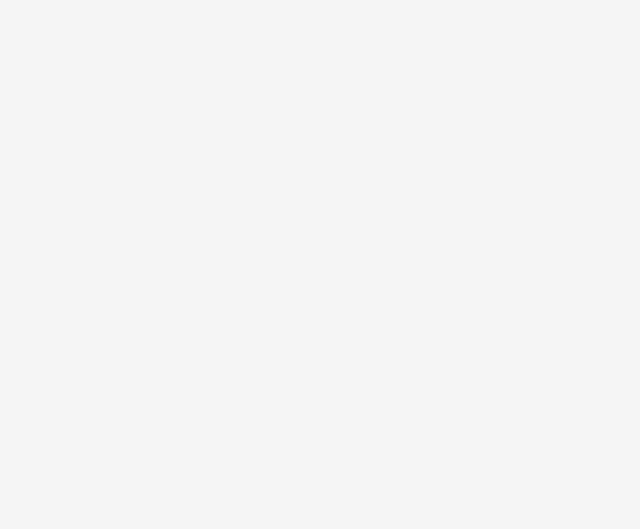
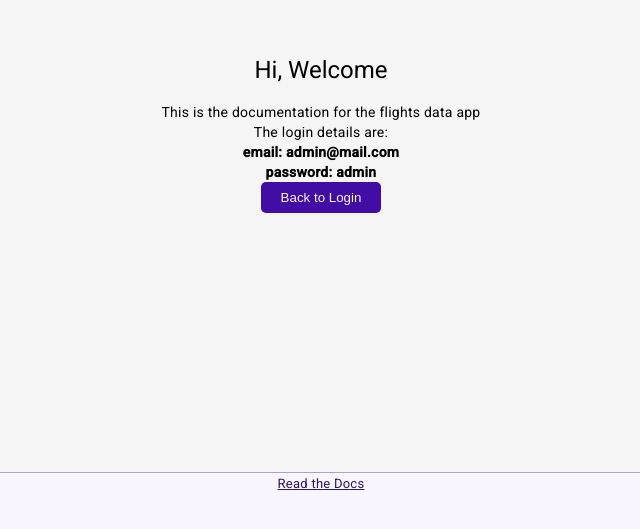
Before and after one commit to Istine/flight-viewer-angular, an Angular app: page /docs in a window 1280 px wide. Before the commit this address led to /. Shown: the part 267-796 px from the top of the page, without its empty margins (319-959 px from the left). Built offline with nearby package versions, Linux system fonts and the light colour scheme.

Commit message:
added footer docs

```diff
--- a/src/app/app.component.css
+++ b/src/app/app.component.css
@@ -0,0 +1,17 @@
+footer {
+  bottom: 0;
+  width: 100%;
+  height: 60px;
+  border-top: 1px solid #aba2be;
+  position: fixed;
+  background-color: #f9f5ff;
+  text-align: center;
+}
+
+footer a {
+  text-decoration: underline;
+  color: #2d175c;
+  font-size: 13px;
+  margin-top: 0.5rem;
+  cursor: pointer;
+}
--- a/src/app/app.component.html
+++ b/src/app/app.component.html
@@ -1,3 +1,6 @@
 <div class="container">
 <router-outlet></router-outlet>
 </div>
+<footer >
+    <a [routerLink]="docsLink">Read the Docs</a>
+  </footer>
--- a/src/app/app.component.ts
+++ b/src/app/app.component.ts
@@ -1,10 +1,13 @@
 import { Component } from '@angular/core';
+import { Router } from '@angular/router';
 
 @Component({
   selector: 'app-root',
   templateUrl: './app.component.html',
-  styleUrls: ['./app.component.css']
+  styleUrls: ['./app.component.css'],
 })
 export class AppComponent {
+  constructor(private router: Router) {}
+  docsLink: string = '/docs';
   title = 'flight-viewer-angular';
 }
--- a/src/app/app.module.ts
+++ b/src/app/app.module.ts
@@ -20,6 +20,7 @@ import { RouterModule, Routes } from '@angular/router';
 import { FlightsService } from './services/flights.service';
 import { TableComponent } from './components/table/table.component';
 import { AuthGuard } from './guards/auth.guard';
+import { DocsComponent } from './components/docs/docs.component';
 
 const appRoutes: Routes = [
   { path: '', component: LoginComponent },
@@ -28,6 +29,7 @@ const appRoutes: Routes = [
     component: DashboardComponent,
     canActivate: [AuthGuard],
   },
+  { path: 'docs', component: DocsComponent },
 ];
 
 @NgModule({
@@ -36,6 +38,7 @@ const appRoutes: Routes = [
     LoginComponent,
     DashboardComponent,
     TableComponent,
+    DocsComponent,
   ],
   imports: [
     BrowserModule,
--- /dev/null
+++ b/src/app/components/docs/docs.component.css
@@ -0,0 +1,30 @@
+.docs {
+  display: flex;
+  flex-direction: column;
+  align-items: center;
+  overflow: hidden;
+  justify-content: center;
+  width: 100%;
+  min-width: 400px;
+  min-height: 100vh;
+}
+
+.docs p {
+  margin: 0;
+  width: auto;
+  font-size: 14px;
+}
+
+.docs span {
+  font-weight: 700;
+}
+
+.docs button {
+  width: 120px;
+  background-color: #420da5;
+  color: whitesmoke;
+  border-radius: 5px;
+  outline: none;
+  border: none;
+  padding: 0.5rem 0;
+}
--- /dev/null
+++ b/src/app/components/docs/docs.component.html
@@ -0,0 +1,8 @@
+<div class="docs">
+    <h1>Hi, Welcome</h1>
+    <p>This is the documentation for the flights data app</p>
+    <p>The login details are:</p>
+    <span>email: admin@mail.com</span>
+    <span>password: admin</span>
+    <button (click)="backToLogin()">Back to Login</button>
+  </div>
--- /dev/null
+++ b/src/app/components/docs/docs.component.ts
@@ -0,0 +1,15 @@
+import { Component } from '@angular/core';
+import { Router } from '@angular/router';
+
+@Component({
+  selector: 'app-docs',
+  styleUrls: ['docs.component.css'],
+  templateUrl: 'docs.component.html',
+})
+export class DocsComponent {
+  constructor(private router: Router) {}
+
+  backToLogin() {
+    this.router.navigateByUrl('/');
+  }
+}
```
Also changed, not shown: src/app/components/login/login.component.html (line endings or trailing spaces), 1 other file (tests, documents, lock files or other folders).
